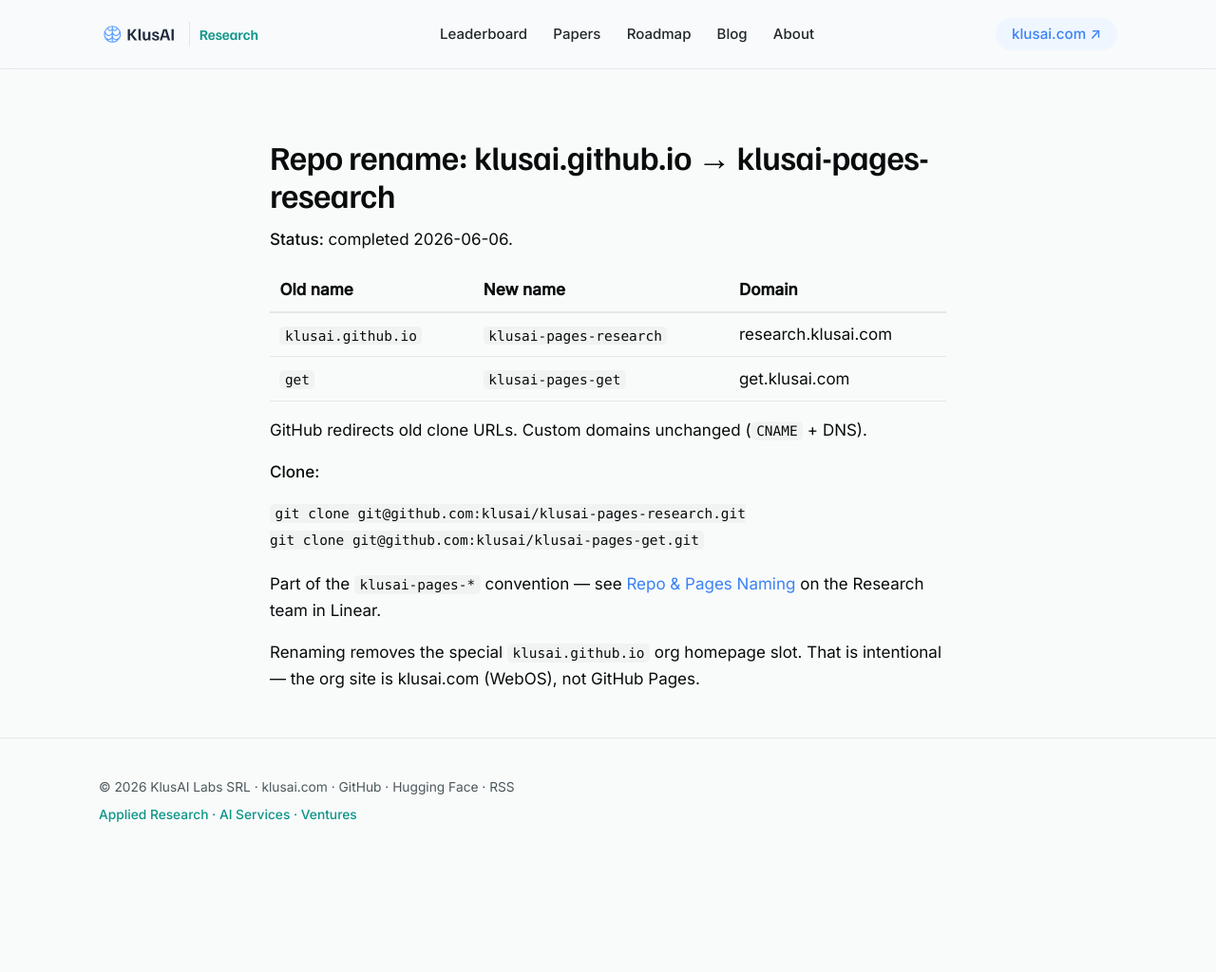
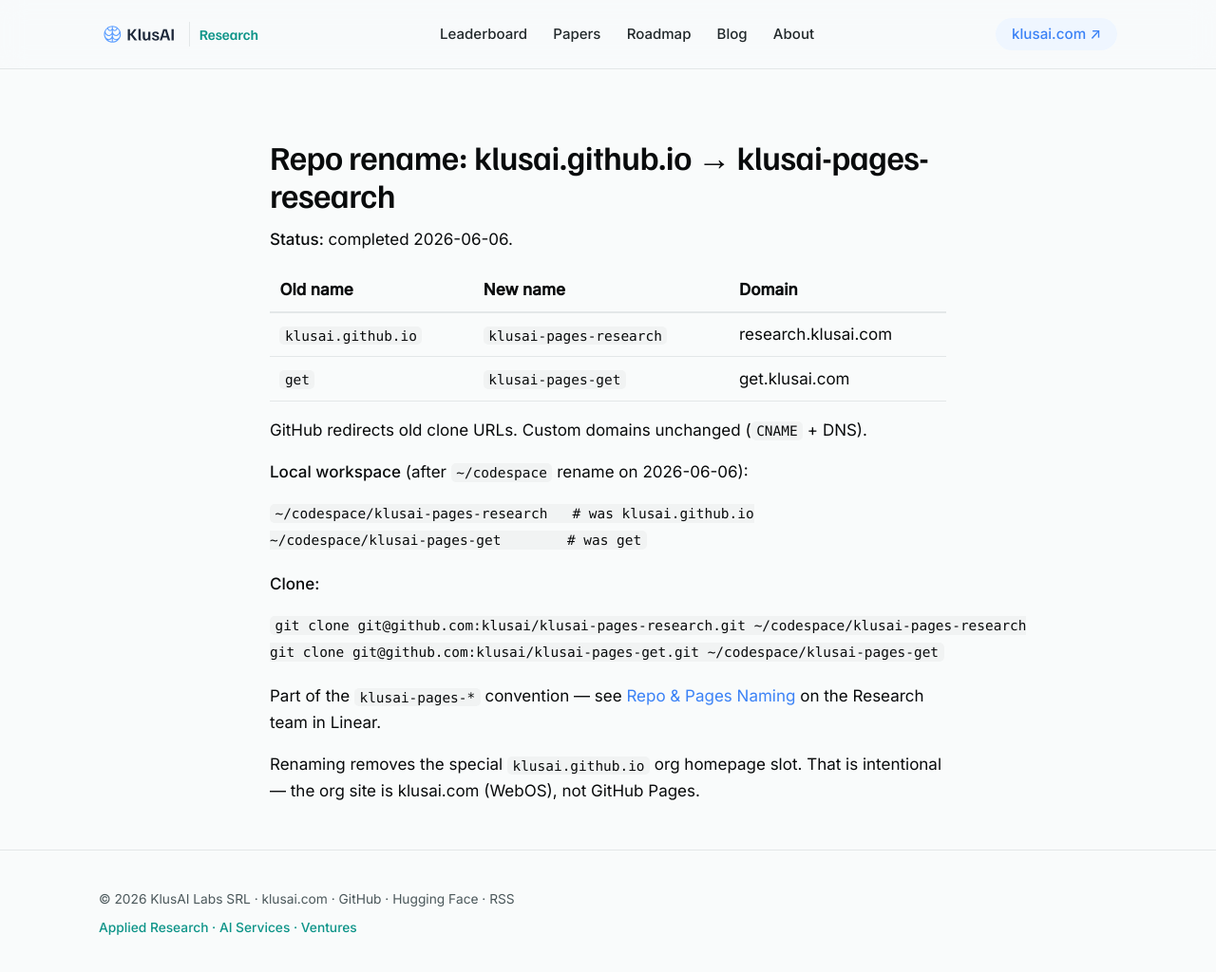
Before and after one commit to klusai/klusai-pages-research, a Jekyll site: the page built from RENAMING.md, in a window 1280 px wide and 1028 px high. Shown: the top 1024 px of the window at 95% size. Built offline with Jekyll 4.4.1, drawn with Linux system fonts in a browser that asks for light colours; our own code applies the rules of GitHub Pages for plain Markdown files.

Commit message:
Document local workspace paths after directory rename.
Record ~/codespace/klusai-pages-research and klusai-pages-get as canonical clone targets.

````diff
--- a/RENAMING.md
+++ b/RENAMING.md
@@ -9,11 +9,18 @@
 
 GitHub redirects old clone URLs. Custom domains unchanged (`CNAME` + DNS).
 
+**Local workspace** (after `~/codespace` rename on 2026-06-06):
+
+```bash
+~/codespace/klusai-pages-research   # was klusai.github.io
+~/codespace/klusai-pages-get        # was get
+```
+
 **Clone:**
 
 ```bash
-git clone git@github.com:klusai/klusai-pages-research.git
-git clone git@github.com:klusai/klusai-pages-get.git
+git clone git@github.com:klusai/klusai-pages-research.git ~/codespace/klusai-pages-research
+git clone git@github.com:klusai/klusai-pages-get.git ~/codespace/klusai-pages-get
 ```
 
 Part of the `klusai-pages-*` convention — see [Repo & Pages Naming](https://linear.app/klusai/document/repo-and-pages-naming-aa21a50e445f) on the Research team in Linear.
````
